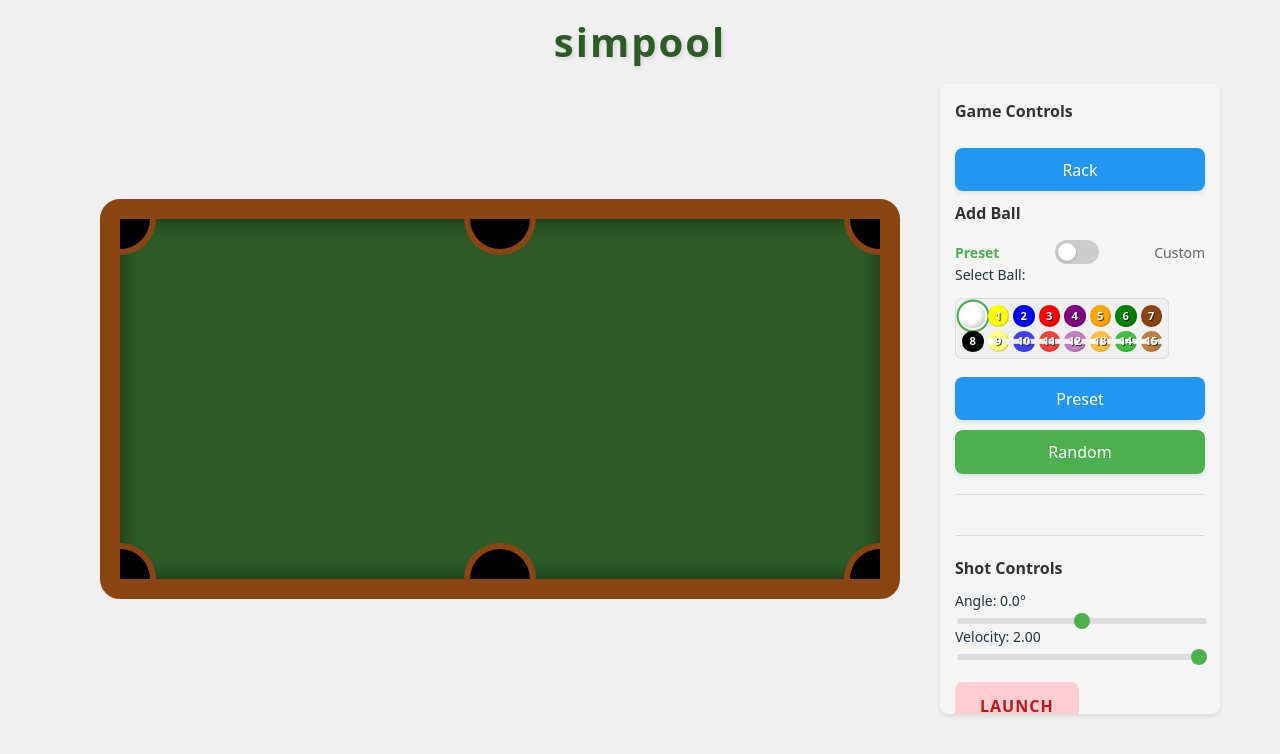
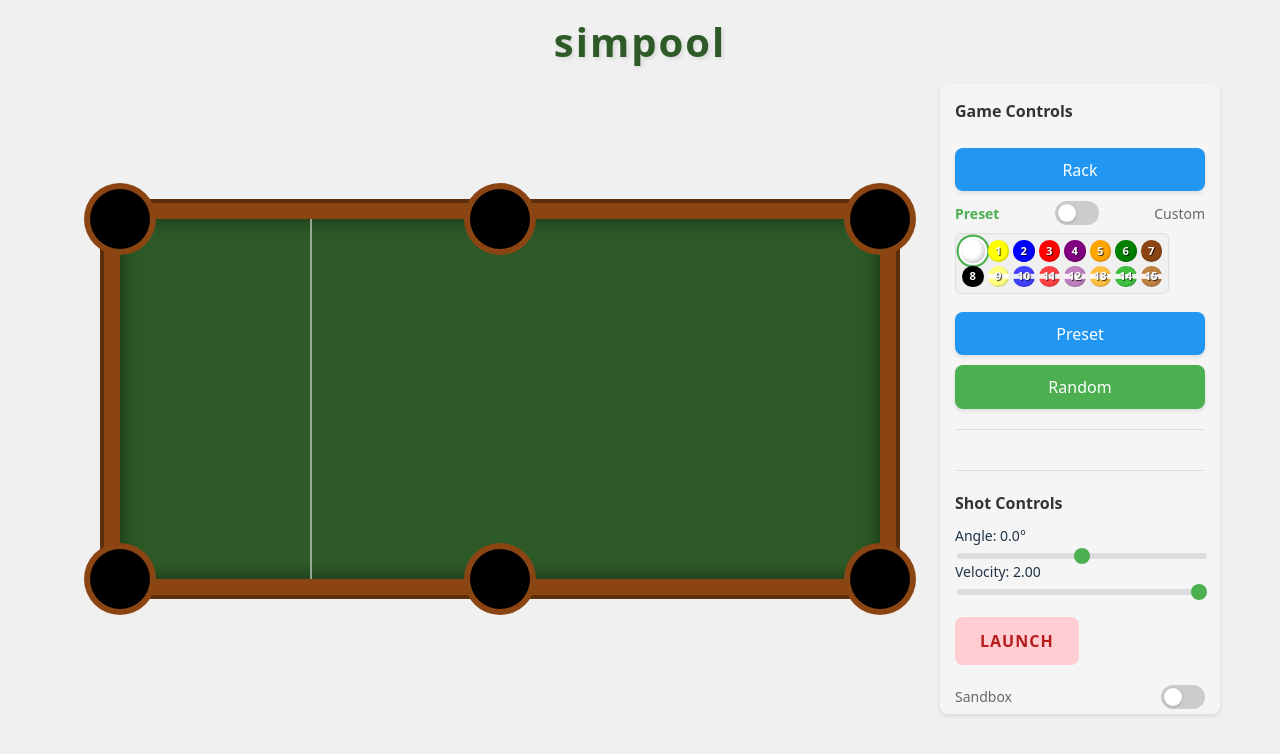
Before and after one commit to cameron-terry/simpool, a React (Vite) app: page / in a window 1280 px wide. Shown: the top 754 px of the page. Built offline with nearby package versions, Linux system fonts and the light colour scheme.

Commit message:
prediction improvements

```diff
--- a/src/components/ControlPanel.tsx
+++ b/src/components/ControlPanel.tsx
@@ -17,6 +17,8 @@ interface ControlPanelProps {
   draggingEnabled: boolean;
   onDraggingToggle: (enabled: boolean) => void;
   onRack: () => void;
+  autoSelectCueBall: boolean;
+  onAutoSelectCueBallToggle: (enabled: boolean) => void;
 }
 
 type BallCreationMode = 'preset' | 'custom';
@@ -35,6 +37,8 @@ export function ControlPanel({
   draggingEnabled,
   onDraggingToggle,
   onRack,
+  autoSelectCueBall,
+  onAutoSelectCueBallToggle,
 }: ControlPanelProps) {
   const [ballCreationMode, setBallCreationMode] = useState<BallCreationMode>('preset');
   const [selectedPresetBall, setSelectedPresetBall] = useState<number>(0);
@@ -61,7 +65,6 @@ export function ControlPanel({
         <button onClick={onRack} style={{ marginBottom: '10px' }}>
           Rack
         </button>
-        <h3>Add Ball</h3>
         <div className="control-group">
           <label className="toggle-label">
             <span className={ballCreationMode === 'preset' ? 'active' : ''}>Preset</span>
@@ -79,7 +82,6 @@ export function ControlPanel({
 
         {ballCreationMode === 'preset' ? (
           <div className="control-group">
-            <label>Select Ball:</label>
             <BallSelector
               balls={availableBalls}
               selectedBall={selectedPresetBall}
@@ -87,38 +89,24 @@ export function ControlPanel({
             />
           </div>
         ) : (
-          <>
           <div className="control-group">
-              <label>Number:</label>
+            <div className="custom-ball-inputs">
               <input
                 type="number"
                 value={ballCreation.newBallNumber}
                 onChange={(e) => onBallCreationChange('newBallNumber', Number(e.target.value))}
                 min="1"
+                placeholder="Number"
+                className="ball-number-input"
               />
-            </div>
-            <div className="control-group">
-              <label>Color:</label>
-              <div className="color-picker-container">
               <input
                 type="color"
                 value={ballCreation.newBallColor}
                 onChange={(e) => onBallCreationChange('newBallColor', e.target.value)}
+                className="ball-color-input"
               />
-                <select
-                  value={ballCreation.newBallColor}
-                  onChange={(e) => onBallCreationChange('newBallColor', e.target.value)}
-                  className="color-select"
-                >
-                  {availableBalls.map((ballColor) => (
-                    <option key={`${ballColor.type}-${ballColor.color}`} value={ballColor.color}>
-                      {ballColor.label}
-                    </option>
-                  ))}
-                </select>
             </div>
           </div>
-          </>
         )}
         <button onClick={handleAddBall}>
           {ballCreationMode === 'preset' ? 'Preset' : 'Custom'}
@@ -208,6 +196,19 @@ export function ControlPanel({
               onChange={(e) => onPhysicsChange('ballSpeed', Number(e.target.value))}
             />
           </div>
+          <div className="control-group">
+            <label className="toggle-label">
+              <span>Auto-select Cue Ball</span>
+              <div className="toggle-switch">
+                <input
+                  type="checkbox"
+                  checked={autoSelectCueBall}
+                  onChange={(e) => onAutoSelectCueBallToggle(e.target.checked)}
+                />
+                <span className="toggle-slider"></span>
+              </div>
+            </label>
+          </div>
           <div className="control-group sandbox-footer">
             <label className="toggle-label">
               <span>Enable Dragging</span>
--- a/src/components/PoolTable.tsx
+++ b/src/components/PoolTable.tsx
@@ -14,9 +14,8 @@ import {
 } from '../utils/physics';
 import '../styles/PoolTable.css';
 
-// Add these constants before the PoolTable component
-const CORNER_POCKET_RADIUS = 8;
-const MIDDLE_POCKET_RADIUS = 4;
+// Update these constants before the PoolTable component
+const POCKET_RADIUS = 8; // Single radius for all pockets
 
 // Update the PredictedCollision type to make collidedBallTrajectory required
 type PredictedCollision = {
@@ -34,15 +33,10 @@ type PredictedCollision = {
 };
 
 const isBallInPocket = (ball: PoolBall, pocket: { x: number; y: number }): boolean => {
-  // Determine if this is a corner pocket (x and y are at 0 or 100)
-  const isCornerPocket =
-    (pocket.x === 0 || pocket.x === 100) && (pocket.y === 0 || pocket.y === 100);
-  const pocketRadius = isCornerPocket ? CORNER_POCKET_RADIUS : MIDDLE_POCKET_RADIUS;
-
   const dx = ball.x - pocket.x;
   const dy = ball.y - pocket.y;
   const distance = Math.sqrt(dx * dx + dy * dy);
-  return distance < pocketRadius;
+  return distance < POCKET_RADIUS;
 };
 
 // Add function to predict collisions
@@ -246,6 +240,9 @@ export function PoolTable() {
   const [balls, setBalls] = useState<PoolBall[]>([]);
   const [draggingEnabled, setDraggingEnabled] = useState<boolean>(true);
   const [draggedBallId, setDraggedBallId] = useState<number | null>(null);
+  const [autoSelectCueBall, setAutoSelectCueBall] = useState<boolean>(true);
+  const [flashingPocketId, setFlashingPocketId] = useState<number | null>(null);
+  const [isCueBallPocketed, setIsCueBallPocketed] = useState<boolean>(false);
   const animationFrameRef = useRef<number | undefined>(undefined);
 
   // Physics state
@@ -269,6 +266,26 @@ export function PoolTable() {
     const updatePhysics = () => {
       setBalls((currentBalls) => {
         // First check for pocketed balls and remove them
+        const pocketedBalls = currentBalls.filter((ball) =>
+          POCKETS.some((pocket) => isBallInPocket(ball, pocket))
+        );
+
+        // If any balls were pocketed, trigger the flash animation
+        if (pocketedBalls.length > 0) {
+          // Find the pocket that the ball entered
+          const pocketedBall = pocketedBalls[0];
+          const pocket = POCKETS.find((p) => isBallInPocket(pocketedBall, p));
+          if (pocket) {
+            setFlashingPocketId(pocket.id);
+            setIsCueBallPocketed(pocketedBall.number === 0);
+            // Reset the flashing state after animation
+            setTimeout(() => {
+              setFlashingPocketId(null);
+              setIsCueBallPocketed(false);
+            }, 300);
+          }
+        }
+
         let newBalls = currentBalls.filter(
           (ball) => !POCKETS.some((pocket) => isBallInPocket(ball, pocket))
         );
@@ -330,6 +347,16 @@ export function PoolTable() {
     physics.ballRadius,
     physics.tableMargin,
   ]);
+
+  // Add effect to auto-select cue ball
+  useEffect(() => {
+    if (autoSelectCueBall && !shot.selectedBall) {
+      const cueBall = balls.find((ball) => ball.number === 0);
+      if (cueBall) {
+        setShot((prev) => ({ ...prev, selectedBall: cueBall.id }));
+      }
+    }
+  }, [autoSelectCueBall, balls, shot.selectedBall]);
 
   // Event handlers
   const handlePhysicsChange = (key: keyof PhysicsState, value: number) => {
@@ -508,10 +535,17 @@ export function PoolTable() {
       <h1 className="pool-table-title">simpool</h1>
       <div className="pool-table-wrapper">
         <div className="pool-table">
+          <div className="head-string" />
           {POCKETS.map((pocket) => (
             <div
               key={pocket.id}
-              className="pocket"
+              className={`pocket ${
+                flashingPocketId === pocket.id
+                  ? isCueBallPocketed
+                    ? 'flashing-cue'
+                    : 'flashing'
+                  : ''
+              }`}
               style={{
                 left: `${pocket.x}%`,
                 top: `${pocket.y}%`,
@@ -557,6 +591,8 @@ export function PoolTable() {
           draggingEnabled={draggingEnabled}
           onDraggingToggle={setDraggingEnabled}
           onRack={handleRack}
+          autoSelectCueBall={autoSelectCueBall}
+          onAutoSelectCueBallToggle={setAutoSelectCueBall}
         />
       </div>
     </div>
--- a/src/styles/PoolTable.css
+++ b/src/styles/PoolTable.css
@@ -40,9 +40,19 @@
   background: #2d5a27;
   border-radius: 20px;
   box-shadow: inset 0 0 20px rgba(0, 0, 0, 0.5);
-  overflow: hidden;
   border: 20px solid #8b4513; /* Wooden border */
   box-sizing: border-box;
+}
+
+.head-string {
+  position: absolute;
+  left: 25%; /* Position at 1/4 of the table length */
+  top: 0;
+  bottom: 0;
+  width: 2px;
+  background: rgba(255, 255, 255, 0.5);
+  z-index: 1;
+  pointer-events: none;
 }
 
 .pool-table::before {
@@ -69,6 +79,44 @@
   transition: all 0.2s;
   z-index: 2;
   box-shadow: 0 0 0 6px #8b4513;
+}
+
+@keyframes pocket-flash {
+  0% {
+    background: #000;
+    box-shadow: 0 0 0 6px #8b4513;
+  }
+  50% {
+    background: #ffff00;
+    box-shadow: 0 0 0 6px #ffff00;
+  }
+  100% {
+    background: #000;
+    box-shadow: 0 0 0 6px #8b4513;
+  }
+}
+
+@keyframes pocket-flash-cue {
+  0% {
+    background: #000;
+    box-shadow: 0 0 0 6px #8b4513;
+  }
+  50% {
+    background: #ff0000;
+    box-shadow: 0 0 0 6px #ff0000;
+  }
+  100% {
+    background: #000;
+    box-shadow: 0 0 0 6px #8b4513;
+  }
+}
+
+.pocket.flashing {
+  animation: pocket-flash 0.3s ease-out;
+}
+
+.pocket.flashing-cue {
+  animation: pocket-flash-cue 0.3s ease-out;
 }
 
 .pocket:hover {
@@ -539,3 +587,26 @@ input[type='range']::-webkit-slider-thumb:hover {
   justify-content: space-between;
   width: 100%;
 }
+
+.custom-ball-inputs {
+  display: flex;
+  gap: 8px;
+  align-items: center;
+}
+
+.ball-number-input {
+  width: 80px;
+  padding: 4px;
+  border: 1px solid #ddd;
+  border-radius: 4px;
+  font-size: 14px;
+}
+
+.ball-color-input {
+  width: 50px;
+  height: 30px;
+  padding: 0;
+  border: 1px solid #ddd;
+  border-radius: 4px;
+  cursor: pointer;
+}
--- a/src/utils/physics.ts
+++ b/src/utils/physics.ts
@@ -272,15 +272,23 @@ const predictSubsequentCollisions = (
   tableMargin: number,
   maxDepth: number = 3,
   currentDepth: number = 0,
-  predictedBalls: Set<number> = new Set() // Track which balls we've already predicted
+  predictedBalls: Set<number> = new Set(), // Track which balls we've already predicted
+  friction: number = 0.99 // Add friction parameter with a default value
 ): PredictedCollision[] => {
   if (currentDepth >= maxDepth) return [];
+
+  // Apply friction to current velocity
+  vx *= friction;
+  vy *= friction;
+
+  // If velocity is too small, stop predicting
+  const velocity = Math.sqrt(vx * vx + vy * vy);
+  if (velocity < 0.1) return [];
 
   // Add current ball to predicted set
   predictedBalls.add(ball.id);
 
   const collisions: PredictedCollision[] = [];
-  const velocity = Math.sqrt(vx * vx + vy * vy);
 
   // First check for wall collision
   const wallCollision = predictWallCollision(ball, vx, vy, tableMargin, ballRadius);
@@ -348,8 +356,8 @@ const predictSubsequentCollisions = (
     })
     .filter((collision): collision is NonNullable<typeof collision> => collision !== null);
 
-  // Sort all potential collisions by distance
-  const allCollisions = [
+  // Find the earliest collision (either wall or ball)
+  const earliestCollision = [
     ...(wallCollision
       ? [
           {
@@ -368,21 +376,22 @@ const predictSubsequentCollisions = (
         ]
       : []),
     ...ballCollisions,
-  ].sort((a, b) => a.distance - b.distance);
+  ].sort((a, b) => a.distance - b.distance)[0];
 
-  // Process collisions in order of distance
-  for (const collision of allCollisions) {
-    collisions.push(collision);
+  if (!earliestCollision) return collisions;
 
-    if (collision.isWallCollision) {
+  // Add the earliest collision to our results
+  collisions.push(earliestCollision);
+
+  if (earliestCollision.isWallCollision) {
     // Calculate reflected velocity for wall collision
     const dotProduct = vx * wallCollision!.normalX + vy * wallCollision!.normalY;
     const reflectedVx = vx - 2 * dotProduct * wallCollision!.normalX;
     const reflectedVy = vy - 2 * dotProduct * wallCollision!.normalY;
 
-      // Predict collisions after wall bounce, passing the same predictedBalls set
+    // Predict collisions after wall bounce
     const subsequentCollisions = predictSubsequentCollisions(
-        { ...ball, x: collision.x, y: collision.y },
+      { ...ball, x: earliestCollision.x, y: earliestCollision.y },
       otherBalls,
       reflectedVx,
       reflectedVy,
@@ -390,47 +399,88 @@ const predictSubsequentCollisions = (
       tableMargin,
       maxDepth,
       currentDepth + 1,
-        predictedBalls
+      predictedBalls,
+      friction
     );
     collisions.push(...subsequentCollisions);
-      break; // Stop after wall collision as the original trajectory is no longer valid
   } else {
-      // For ball collisions, predict subsequent collisions for the hit ball
-      const hitBall = otherBalls.find((b) => b.id === collision.collidedBallId);
+    // For ball collisions, calculate new trajectory for both balls
+    const hitBall = otherBalls.find((b) => b.id === earliestCollision.collidedBallId);
     if (hitBall) {
-        const subsequentCollisions = predictSubsequentCollisions(
-          hitBall,
+      // Calculate new trajectory for the cue ball
+      const normalX = (earliestCollision.x - hitBall.x) / (ballRadius * 2);
+      const normalY = (earliestCollision.y - hitBall.y) / (ballRadius * 2);
+      const relativeVelocityX = vx;
+      const relativeVelocityY = vy;
+      const normalVelocity = relativeVelocityX * normalX + relativeVelocityY * normalY;
+      const newCueVx = relativeVelocityX - normalVelocity * normalX;
+      const newCueVy = relativeVelocityY - normalVelocity * normalY;
+
+      // Calculate new trajectory for the hit ball
+      const newHitVx = normalVelocity * normalX;
+      const newHitVy = normalVelocity * normalY;
+
+      // Predict subsequent collisions for the cue ball
+      const cueSubsequentCollisions = predictSubsequentCollisions(
+        { ...ball, x: earliestCollision.x, y: earliestCollision.y },
         otherBalls.filter((b) => b.id !== hitBall.id),
-          collision.collidedBallTrajectory.x2 - collision.collidedBallTrajectory.x1,
-          collision.collidedBallTrajectory.y2 - collision.collidedBallTrajectory.y1,
+        newCueVx,
+        newCueVy,
         ballRadius,
         tableMargin,
         maxDepth,
         currentDepth + 1,
-          predictedBalls
+        predictedBalls,
+        friction
       );
-        collisions.push(...subsequentCollisions);
-      }
+      collisions.push(...cueSubsequentCollisions);
+
+      // Predict subsequent collisions for the hit ball
+      const hitSubsequentCollisions = predictSubsequentCollisions(
+        { ...hitBall, x: earliestCollision.x, y: earliestCollision.y },
+        otherBalls.filter((b) => b.id !== ball.id),
+        newHitVx,
+        newHitVy,
+        ballRadius,
+        tableMargin,
+        maxDepth,
+        currentDepth + 1,
+        predictedBalls,
+        friction
+      );
+      collisions.push(...hitSubsequentCollisions);
     }
   }
 
   return collisions;
 };
 
-// Update the main predictCollisions function to use the new system
+// Update the main predictCollisions function to pass the friction parameter
 export const predictCollisions = (
   ball: PoolBall,
   otherBalls: PoolBall[],
   angle: number,
   velocity: number,
   ballRadius: number,
-  tableMargin: number
+  tableMargin: number,
+  friction: number = 0.99 // Add friction parameter with default value
 ): PredictedCollision[] => {
   const angleRad = (angle * Math.PI) / 180;
   const vx = Math.cos(angleRad) * velocity;
   const vy = Math.sin(angleRad) * velocity;
 
-  return predictSubsequentCollisions(ball, otherBalls, vx, vy, ballRadius, tableMargin);
+  return predictSubsequentCollisions(
+    ball,
+    otherBalls,
+    vx,
+    vy,
+    ballRadius,
+    tableMargin,
+    3,
+    0,
+    new Set(),
+    friction
+  );
 };
 
 // Calculate positions for a standard 8-ball rack
```
Also changed, not shown: src/counter.ts (deleted, +0 -9 lines). Lines whose indentation alone changed are shown as unchanged.
